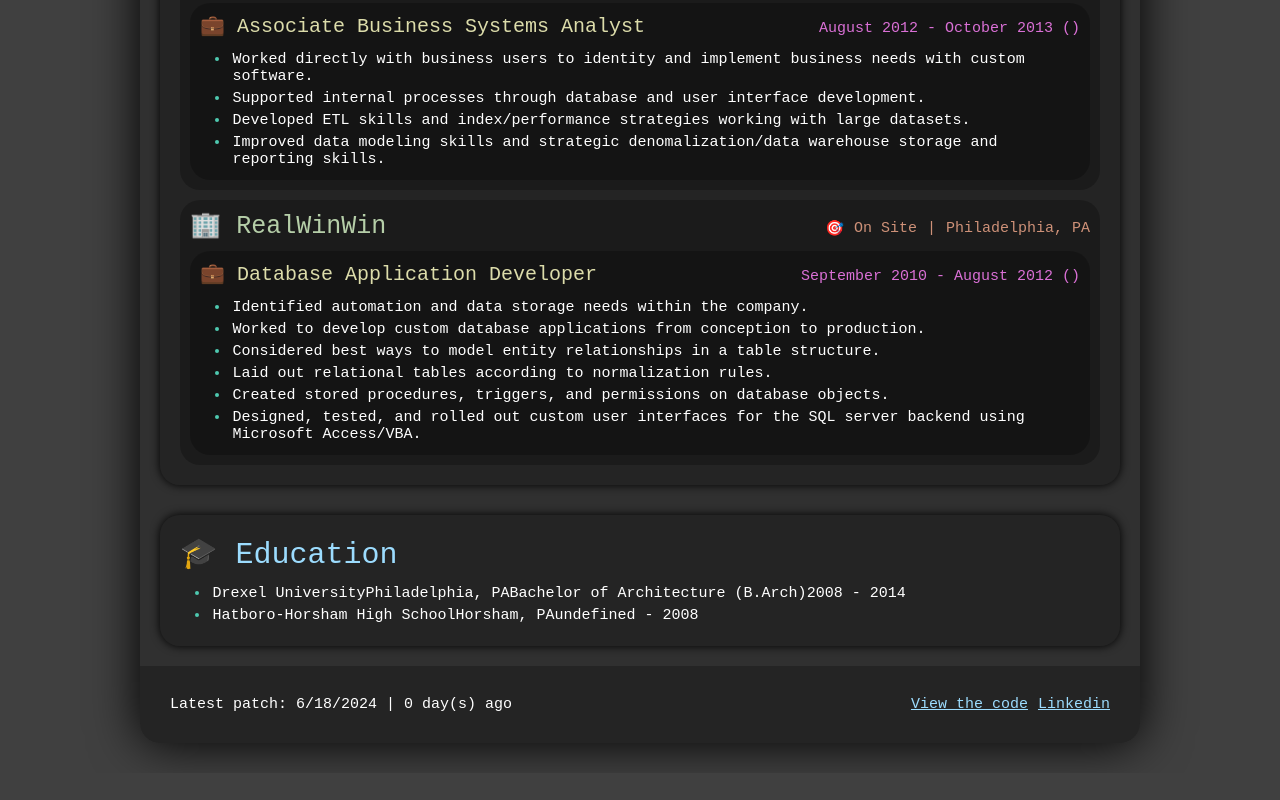
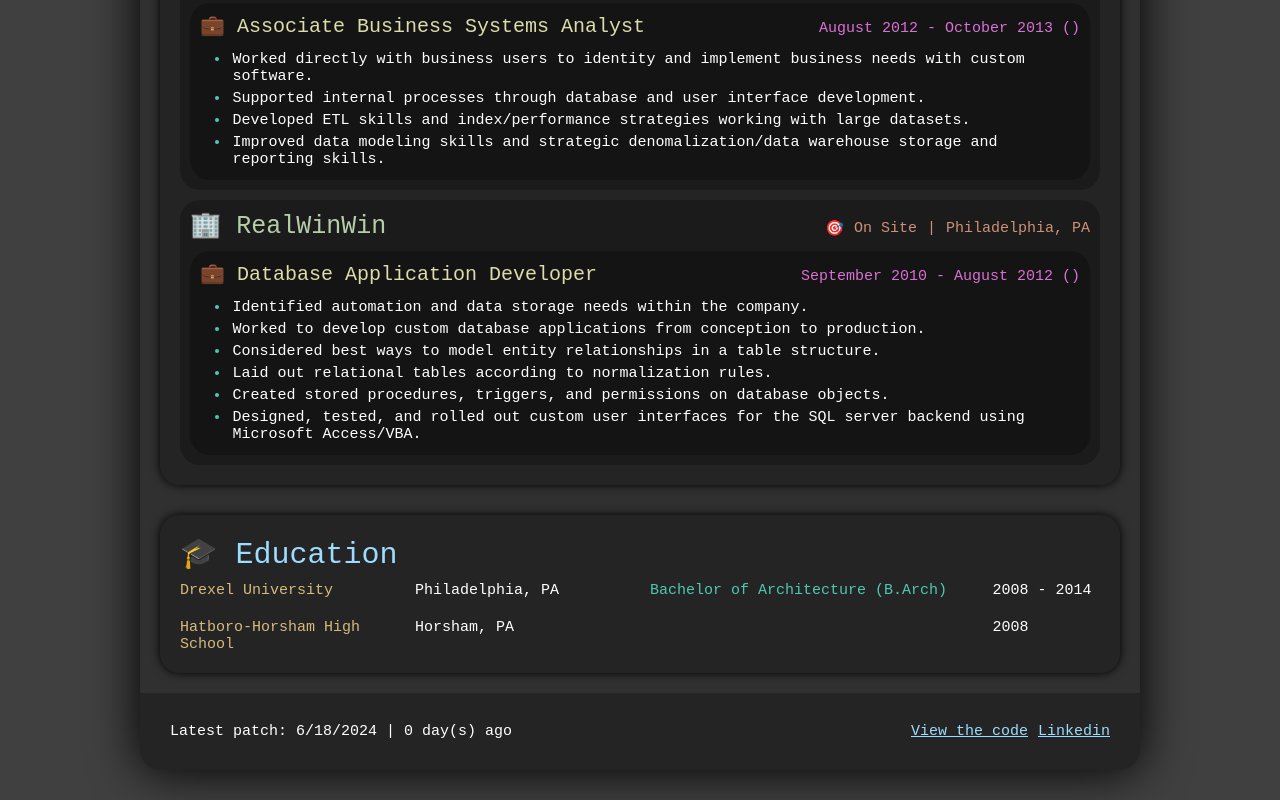
Before and after one commit to steveroof/resume, a React (Vite) app: page / in a window 1280 px wide. Shown: the part 1794-2594 px from the top of the page. Before the commit the page ends 2567 px from the top, so only its background shows below. Built offline with nearby package versions, Linux system fonts and the light colour scheme.

Commit message:
styling for education section

```diff
--- a/src/components/Education.tsx
+++ b/src/components/Education.tsx
@@ -1,3 +1,4 @@
+import React from "react";
 import { createId } from "../helpers";
 import { IEducation } from "../model";
 
@@ -6,19 +7,19 @@
 }
 export const Education: React.FC<IEducationProps> = ({ educations }) => {
   return (
-    <ul>
+    <div className="education">
       {educations.map((e) => {
         const { name, location, level, startYear, endYear } = e;
 
         return (
-          <li key={createId([name])} className="education">
-            <span>{name}</span>
+          <React.Fragment key={createId([name])}>
+            <span className="schoolName">{name}</span>
             <span>{location}</span>
-            <span>{level}</span>
-            <span>{`${startYear} - ${endYear}`}</span>
-          </li>
+            <span className="schoolLevel">{level}</span>
+            <span>{startYear ? `${startYear} - ${endYear}` : endYear}</span>
+          </React.Fragment>
         );
       })}
-    </ul>
+    </div>
   );
 };
--- a/src/index.css
+++ b/src/index.css
@@ -58,7 +58,7 @@
 
 h1 {
   font-size: var(--font-h1);
-  color: var(--color-accent-gold);
+  color: var(--color-accent-darkyellow);
 }
 
 h2 {
@@ -213,3 +213,17 @@
     color: var(--color-accent-teal);
   }
 }
+
+.education {
+  display: grid;
+  grid-template-columns: 2fr 2fr 3fr 1fr;
+  gap: 2rem;
+
+  .schoolName {
+    color: var(--color-accent-gold);
+  }
+
+  .schoolLevel {
+    color: var(--color-accent-teal);
+  }
+}
```
